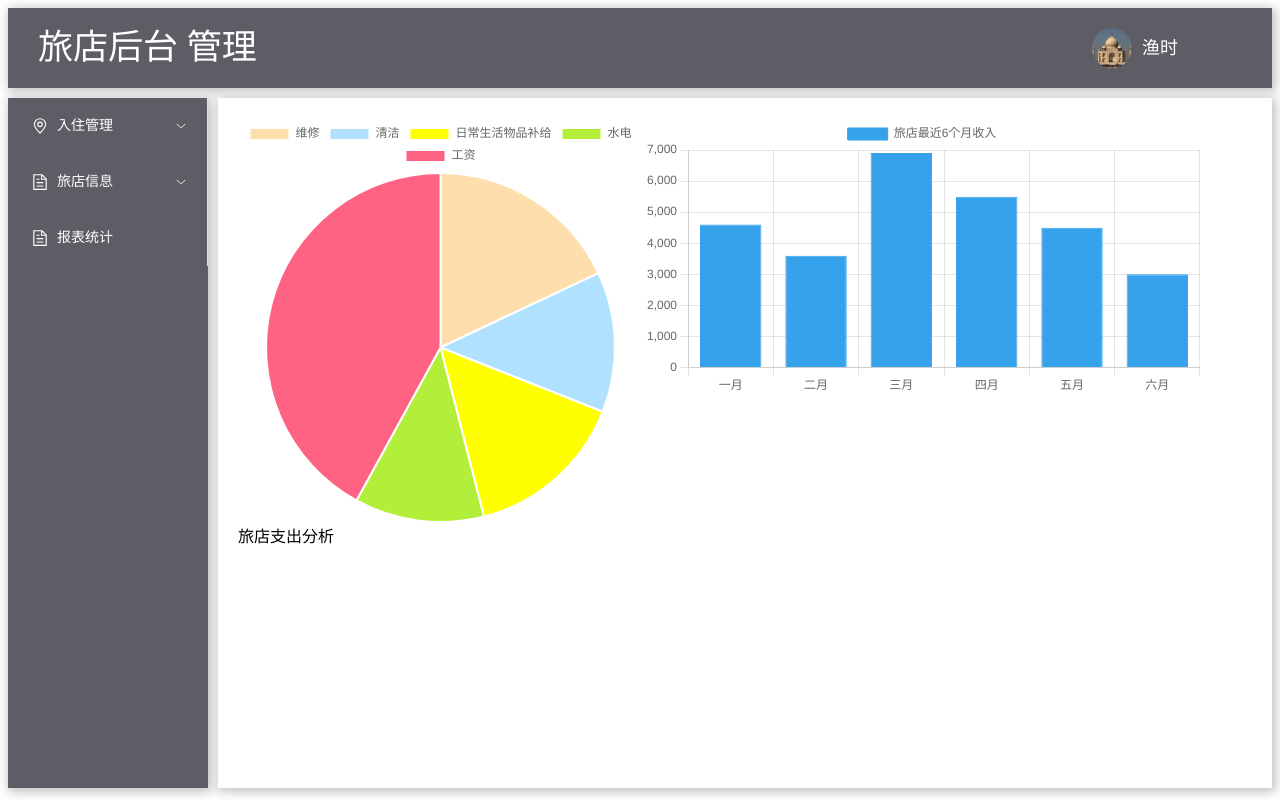
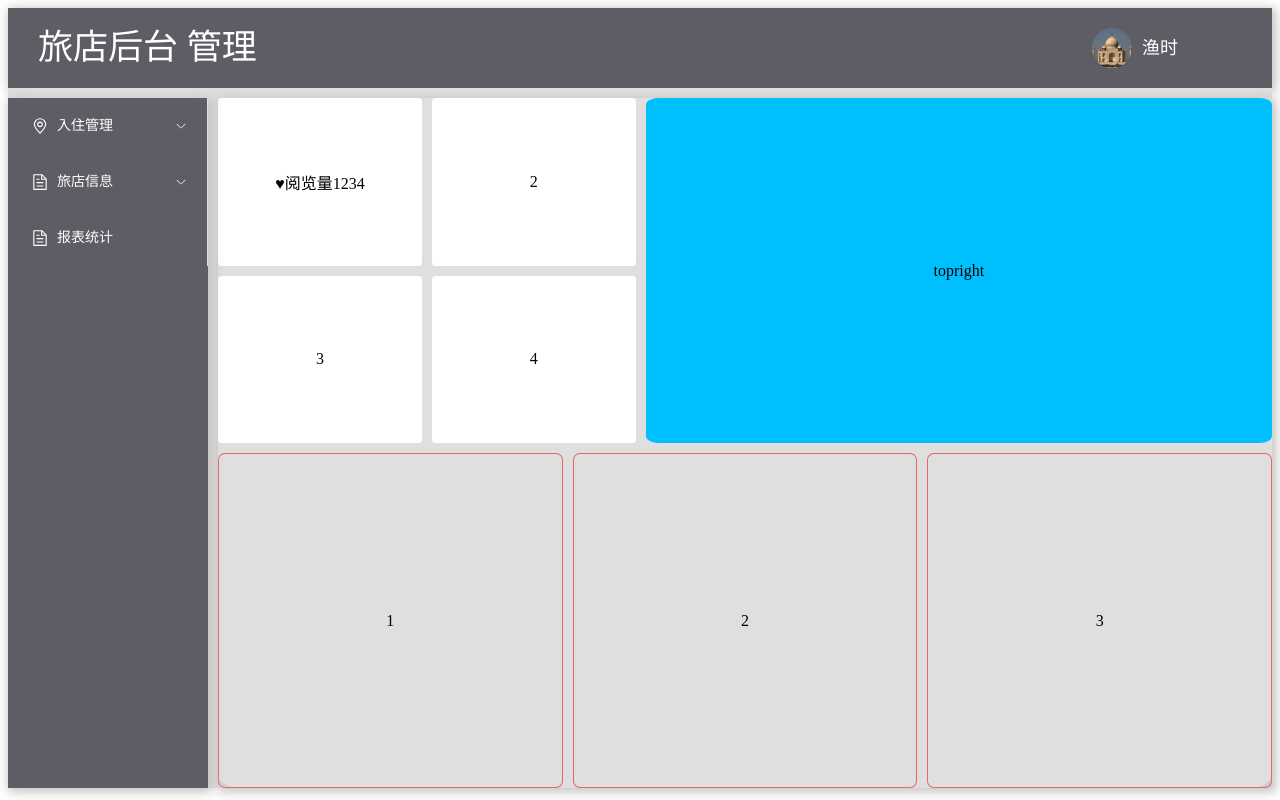
Before and after one commit to fognac/hostels, a Vue app: page /report in a window 1280 px wide. Built offline with nearby package versions, Linux system fonts and the light colour scheme; sample sign-in values are in the browser's storage.

Commit message:
report布局

```diff
--- a/src/components/Layout.vue
+++ b/src/components/Layout.vue
@@ -37,14 +37,8 @@ imageViewerEmits
 
 <style scoped>
 * {
-  margin: 0px;
-  padding: 0px;
-}
-
-.common-layout {
-  top: 0;
-  left: 0;
-  position: relative;
+  margin: 0;
+  padding: 0;
 }
 
 .clearfix::after {
@@ -57,10 +51,8 @@ imageViewerEmits
 .header {
   position: relative;
   width: 100%;
-  margin-top: 0;
   height: 80px;
   background-color: #5e5c64;
-  margin-bottom: 10px;
   overflow: hidden;
   box-shadow: 2px 2px 10px 2px rgb(195, 195, 195);
 }
@@ -80,28 +72,30 @@ imageViewerEmits
   margin-left: 20px;
   margin-right: 80px;
   float: right;
+  display: inline-block;
 }
 
 /* 底部内容版区 导航背景*/
 .container {
   position: relative;
-  height: calc(100vh - 110px);
+  height: calc(100vh - 100px);
+  width: 100%;
+  background-color: rgb(223, 223, 223);
+  padding-top: 10px
 }
 
 /* 侧边栏 */
 .aside {
   box-shadow: 2px 2px 10px 2px rgb(195, 195, 195);
   background-color: #5e5c64;
-  margin-right: 10px;
   color: white;
   position: relative;
+  height: 100%;
+  margin-right: 10px;
 }
 
 /* 中心内容样式 */
 .contain {
-  position: relative;
-  background-color: #ffffff;
-  padding: 20px;
   box-shadow: 2px 2px 10px 2px rgb(195, 195, 195);
 }
 </style>
--- a/src/views/lending/ioBook.vue
+++ b/src/views/lending/ioBook.vue
@@ -1,5 +1,5 @@
 <template>
-    <div class="box">123</div>
+    <div class="box">iobook</div>
 </template>
 
 <script>
@@ -10,6 +10,7 @@
     font-size: 16px;
     height: 100%;
     width: 100%;
-    border: 1px solid rgb(205, 205, 205);
+
+
 }
 </style>
--- a/src/views/order/orderManage.vue
+++ b/src/views/order/orderManage.vue
@@ -1,5 +1,5 @@
 <template>
-    <div>
+    <div class='box'>
         <!-- 表单 -->
         <el-table :data="filterTableData" style="width: 100%  ;min-height: 600px;"
             :default-sort="{ prop: 'roomNo', order: 'descending' }">
@@ -203,6 +203,11 @@ const handleCurrentChange = (newVal: number) => {
 </script>
 
 <style>
+.box {
+    background-color: white;
+    height: 100%;
+}
+
 .demo-form-inline .el-input {
     --el-input-width: 220px;
 }
--- a/src/views/order/roomManage.vue
+++ b/src/views/order/roomManage.vue
@@ -1,5 +1,5 @@
 <template>
-    <div>
+    <div class='box'>
         <!-- 表单 -->
         <el-table :data="filterTableData" style="width: 100%  ;min-height: 600px;"
             :default-sort="{ prop: 'roomNo', order: 'ascending' }">
@@ -27,7 +27,7 @@
         </el-table>
         <!-- 分页 -->
         <div class="demo-pagination-block" style="margin-left: 35%;">
-            <el-pagination :current-page="queryInfo.currentpage" :page-size="queryInfo.pagesize" small="small"
+            <el-pagination :current-page="queryInfo.currentpage" :page-size="queryInfo.pagesize" small="default"
                 layout="total, prev, pager, next, jumper" :total="total" @current-change="handleCurrentChange" />
         </div>
         <!-- 修改弹窗 -->
@@ -263,6 +263,12 @@ const handleCurrentChange = (newVal: number) => {
 </script>
 
 <style>
+.box {
+
+    background-color: white;
+    height: 100%;
+}
+
 .demo-form-inline .el-input {
     --el-input-width: 220px;
 }
--- a/src/views/report/index.vue
+++ b/src/views/report/index.vue
@@ -1,108 +1,106 @@
 <template>
-    <div style="display: flex;">
-        <!-- 饼图 -->
-        <div style="height:20%;width:40%;">
-            <canvas ref="pieChartCanvas"></canvas>
-            <span style="padding-right: 20%;">旅店支出分析</span>
+
+    <div class='contain'>
+        <div class='top'>
+            <div class="topLeft">
+                <div>
+                    <div class='msg'>♥阅览量1234</div>
+
+                </div>
+                <div>2</div>
+                <div>3</div>
+                <div>4</div>
+            </div>
+            <div class="topRight">topright</div>
         </div>
-        <div style="height:30%;width:55%;">
-            <!-- 柱状图 -->
-            <canvas ref="barChartCanvas"></canvas>
+        <div class='bottom'>
+            <div>1</div>
+            <div>2</div>
+            <div>3</div>
         </div>
     </div>
+
 </template>
 
 <script setup>
-import { onMounted, ref } from 'vue';
-import Chart from 'chart.js/auto';
 
-const pieChartCanvas = ref(null);
-const barChartCanvas = ref(null);
-
-onMounted(() => {
-    // 饼图数据
-    const pieChartData = {
-        labels: ['维修', '清洁', '日常生活物品补给', '水电', '工资'],
-        datasets: [{
-            label: '当月支出',
-            data: [18, 13, 15, 12, 42],
-            backgroundColor: ['#FFDEAD', '#B0E2FF', '#FFFF00', '#B3EE3A', '#FF6384'],
-            hoverOffset: 4
-        }]
-    };
-
-    // 柱状图数据
-    const barChartData = {
-        labels: ['一月', '二月', '三月', '四月', '五月', '六月'],
-        datasets: [{
-            label: '旅店最近6个月收入',
-            data: [4600, 3600, 6900, 5500, 4500, 3000],
-            backgroundColor: '#36A2EB',
-            borderColor: '#36A2EB',
-            borderWidth: 1
-        }]
-    };
-
-    // 创建饼图
-    new Chart(pieChartCanvas.value, {
-        type: 'pie',
-        data: pieChartData,
-        options: {
-            responsive: true,
-            plugins: {
-                legend: {
-                    position: 'top',
-                },
-                tooltip: {
-                    callbacks: {
-                        label: (tooltipItem) => {
-                            return `${tooltipItem.label}: ${tooltipItem.raw.toFixed(2)}%`;
-                        }
-                    }
-                }
-            },
-            animation: {
-                animateScale: true  // 启用缩放动画
-            },
-            hover: {
-                mode: 'nearest',
-                intersect: true
-            },
-        }
-    });
-
-    // 创建柱状图
-    new Chart(barChartCanvas.value, {
-        type: 'bar',
-        data: barChartData,
-        options: {
-            responsive: true,
-            indexAxis: 'x',
-            plugins: {
-                legend: {
-                    position: 'top',
-                },
-                tooltip: {
-                    callbacks: {
-                        label: (tooltipItem) => {
-                            return `收入: ${tooltipItem.raw}`;
-                        }
-                    }
-                }
-            }
-        }
-    });
-});
 </script>
 
 <style scoped>
-body {
+* {
+    margin: 0;
     padding: 0;
+    box-sizing: border-box;
 }
 
-.charts-container {
-    display: grid;
-    grid-template-columns: 1fr 1fr;
-    gap: 20px;
+/* 内容区 */
+.contain {
+    width: 100%;
+    height: 100%;
+    display: flex;
+    font-size: 16px;
+    flex-direction: column;
+    border-radius: 2%;
+}
+
+/* 上半部分 */
+.top {
+    display: flex;
+    height: 50%;
+    width: 100%;
+}
+
+.topLeft {
+    display: flex;
+    width: 40%;
+    flex-wrap: wrap;
+    gap: 10px;
+}
+
+/* 四宫格 */
+.topLeft div {
+    border-radius: 2%;
+    background-color: rgb(255, 255, 255);
+    width: calc(50% - 5px);
+    height: calc(50% - 5px);
+    display: flex;
+    justify-content: center;
+    align-items: center;
+}
+
+.msg {
+    width: 100%;
+    background-color: chartreuse;
+    height: 100%;
+}
+
+.topRight {
+    width: 60%;
+    height: 100%;
+    display: flex;
+    justify-content: center;
+    align-items: center;
+    margin-left: 10px;
+    background-color: deepskyblue;
+    border-radius: 2%;
+}
+
+/* 下半部分 */
+.bottom {
+    height: 50%;
+    display: flex;
+    gap: 10px;
+    padding-top: 10px;
+}
+
+/* 三个盒子 */
+.bottom div {
+    width: calc(33.33% - 5px);
+    height: 100%;
+    border: 1px solid #ec6565;
+    display: flex;
+    justify-content: center;
+    align-items: center;
+    border-radius: 2%;
 }
 </style>
```
